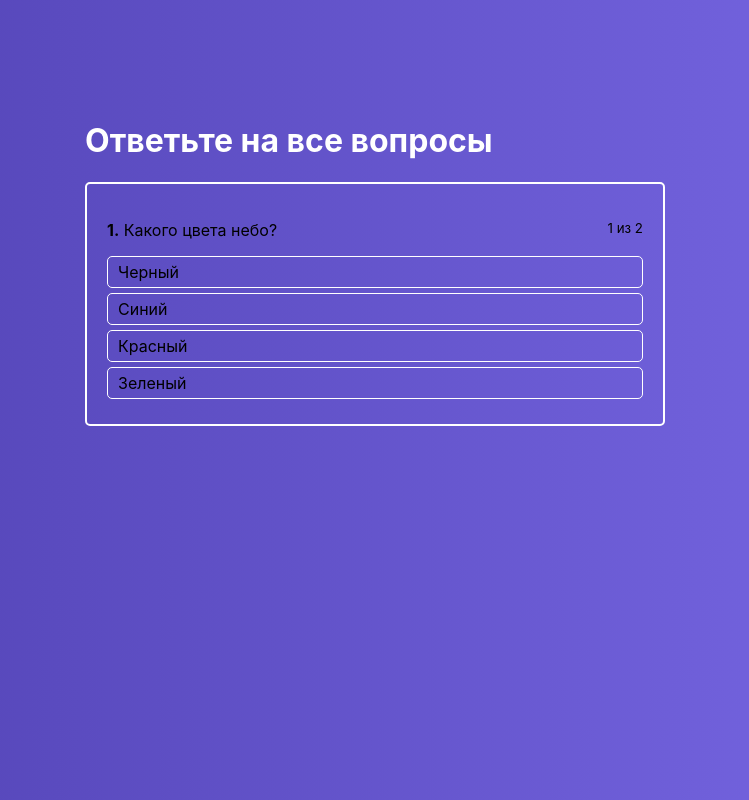
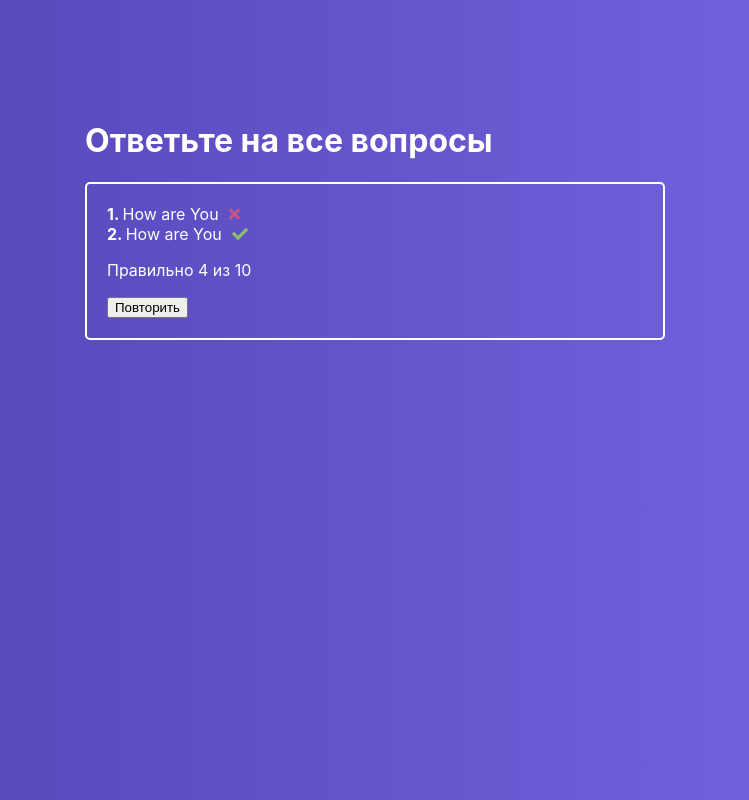
Before and after one commit to sergey87chuvasov/react-project-8, a React (Create React App) app: page / in a window 1280 px wide. Shown: the whole page, without its empty margins (265-1014 px from the left). Built offline with nearby package versions, Linux system fonts and the light colour scheme; the HTML template or start-up script is replaced by a standard one.

Commit message:
added results output

```diff
--- a/public/index.html
+++ b/public/index.html
@@ -10,21 +10,11 @@
       content="Web site created using create-react-app"
     />
     <link rel="apple-touch-icon" href="%PUBLIC_URL%/logo192.png" />
-    <!--
-      manifest.json provides metadata used when your web app is installed on a
-      user's mobile device or desktop. See https://developers.google.com/web/fundamentals/web-app-manifest/
-    -->
+
     <link rel="manifest" href="%PUBLIC_URL%/manifest.json" />
-    <!--
-      Notice the use of %PUBLIC_URL% in the tags above.
-      It will be replaced with the URL of the `public` folder during the build.
-      Only files inside the `public` folder can be referenced from the HTML.
 
-      Unlike "/favicon.ico" or "favicon.ico", "%PUBLIC_URL%/favicon.ico" will
-      work correctly both with client-side routing and a non-root public URL.
-      Learn how to configure a non-root public URL by running `npm run build`.
-    -->
-    <title>React App</title>
+    <script defer src="https://use.fontawesome.com/releases/v5.15.4/js/all.js" integrity="sha384-rOA1PnstxnOBLzCLMcre8ybwbTmemjzdNlILg8O7z1lUkLXozs4DHonlDtnE7fpc" crossorigin="anonymous"></script>
+    <title>Quize app</title>
   </head>
   <body>
     <noscript>You need to enable JavaScript to run this app.</noscript>
--- /dev/null
+++ b/src/components/ActiveQuiz/FinishQuize/FinishQuize.js
@@ -0,0 +1,27 @@
+import React from 'react';
+import classes from './FinishQuize.module.css';
+
+const FinishQuize = (props) => {
+  return (
+    <div className={classes.FinishQuize}>
+      <ul>
+        <li>
+          <strong>1. </strong>
+          How are You
+          <i className={'fa fa-times ' + classes.error} />
+        </li>
+        <li>
+          <strong>2. </strong>
+          How are You
+          <i className={'fa fa-check ' + classes.success} />
+        </li>
+      </ul>
+      <p>Правильно 4 из 10</p>
+      <div>
+        <button>Повторить</button>
+      </div>
+    </div>
+  );
+};
+
+export default FinishQuize;
--- /dev/null
+++ b/src/components/ActiveQuiz/FinishQuize/FinishQuize.module.css
@@ -0,0 +1,26 @@
+.FinishQuize {
+  padding: 20px;
+  color: #fff;
+  border: 2px solid #fff;
+  border-radius: 5px;
+  box-sizing: border-box;
+  margin: 0 10px;
+}
+
+.FinishQuize ul {
+  list-style: none;
+  padding: 0;
+  margin: 0;
+}
+
+.FinishQuize ul li svg {
+  margin-left: 10px;
+}
+
+.success {
+  color: rgba(161, 240, 69, 0.7);
+}
+
+.error {
+  color: rgba(240, 87, 108, 0.7);
+}
--- a/src/containers/Quiz/Quiz.js
+++ b/src/containers/Quiz/Quiz.js
@@ -1,9 +1,11 @@
 import React, { Component } from 'react';
 import classes from './Quiz.module.css';
 import ActiveQuiz from '../../components/ActiveQuiz/ActiveQuiz';
+import FinishQuize from '../../components/ActiveQuiz/FinishQuize/FinishQuize';
 
 class Quiz extends Component {
   state = {
+    isFinished: true,
     activeQuestion: 0,
     answerState: null,
     quiz: [
@@ -49,7 +51,9 @@ class Quiz extends Component {
 
       const timeout = window.setTimeout(() => {
         if (this.isQuizFinished()) {
-          console.log('finished');
+          this.setState({
+            isFinished: true,
+          });
         } else {
           this.setState({
             activeQuestion: this.state.activeQuestion + 1,
@@ -75,6 +79,9 @@ class Quiz extends Component {
       <div className={classes.Quiz}>
         <div className={classes.QuizWrapper}>
           <h1>Ответьте на все вопросы</h1>
+          {this.state.isFinished ? (
+            <FinishQuize />
+          ) : (
             <ActiveQuiz
               answers={this.state.quiz[this.state.activeQuestion].answers}
               question={this.state.quiz[this.state.activeQuestion].question}
@@ -83,6 +90,7 @@ class Quiz extends Component {
               answerNumber={this.state.activeQuestion + 1}
               state={this.state.answerState}
             />
+          )}
         </div>
       </div>
     );
```
Lines whose indentation alone changed are shown as unchanged.
